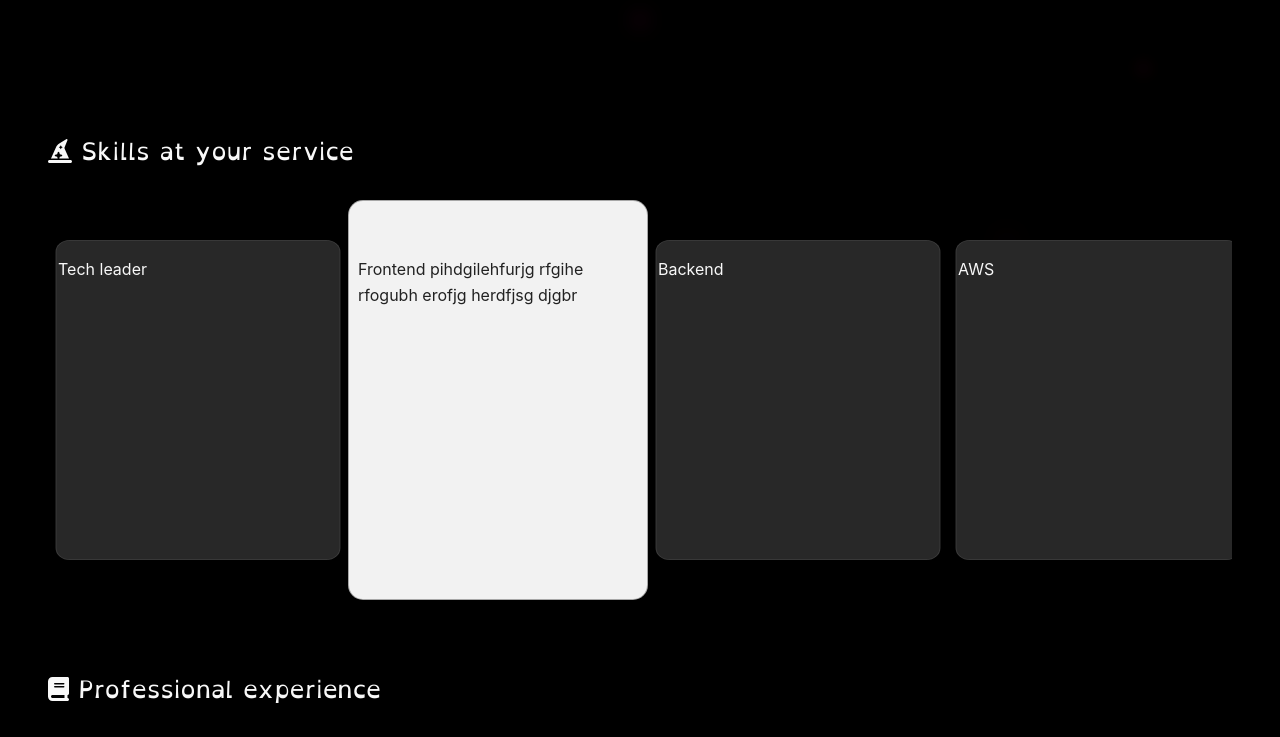
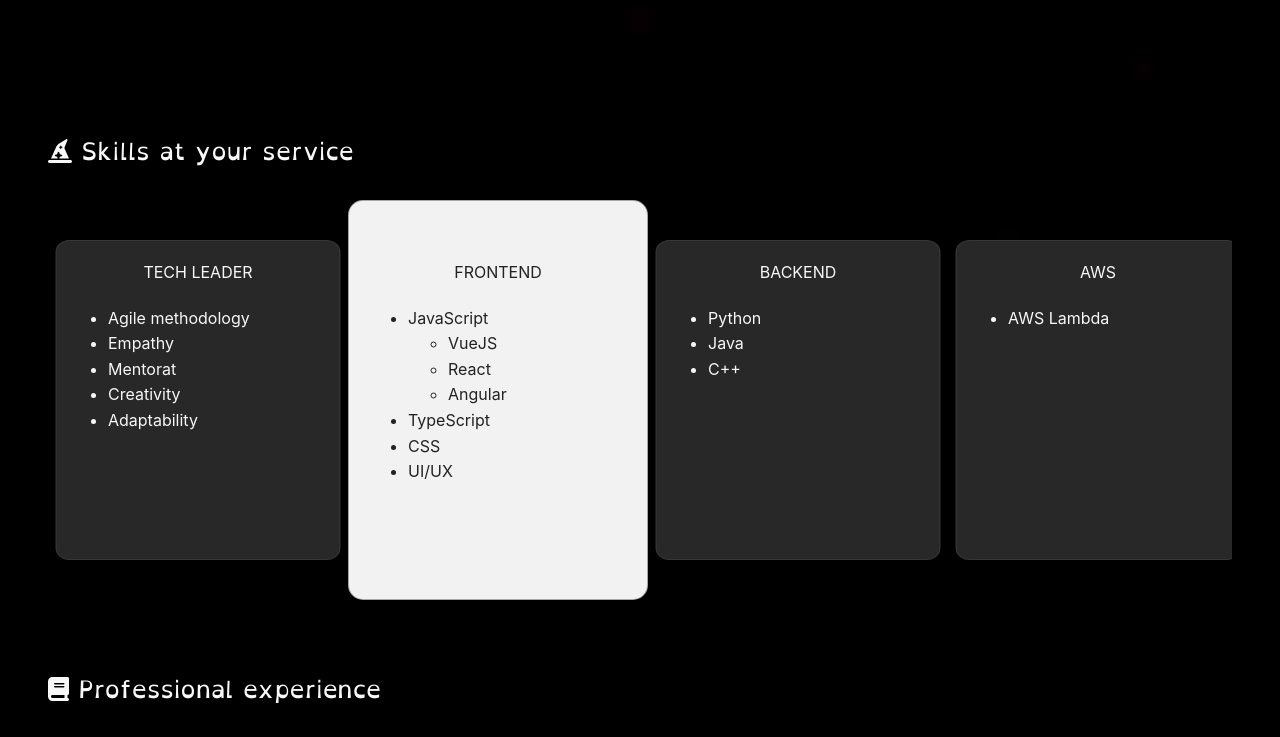
Before and after one commit to angele-henry-dev/LadyRaccoon, a Vue app: page / in a window 1280 px wide. Shown: the part 610-1347 px from the top of the page. Built offline with nearby package versions, Linux system fonts and the light colour scheme.

Commit message:
plop save

```diff
--- a/src/assets/models/skills.json
+++ b/src/assets/models/skills.json
@@ -35,7 +35,7 @@
     ]
   },
   {
-    "type": "Frontend pihdgilehfurjg rfgihe rfogubh erofjg herdfjsg djgbr",
+    "type": "Frontend",
     "skills": [
       {
         "title": "JavaScript",
--- a/src/components/CarouselCard.vue
+++ b/src/components/CarouselCard.vue
@@ -7,7 +7,15 @@ const props = defineProps(['item'])
   <div class="card-item">
     <div class="card-frame"></div>
     <div class="card-inner">
-      {{ props.item.type }}
+      <h3>{{ props.item.type }}</h3>
+      <ul>
+        <li v-for="(skill, index) in props.item.skills" :key="index">
+          {{ skill.title }}
+          <ul class="children">
+            <li v-for="(child, j) in skill.children" :key="j">{{ child.title }}</li>
+          </ul>
+        </li>
+      </ul>
     </div>
   </div>
 </template>
@@ -44,12 +52,8 @@ const props = defineProps(['item'])
   position: relative;
   height: 100%;
   width: 100%;
-  padding: 57px 10px;
-  display: -webkit-flex;
-  display: -ms-flexbox;
+  padding: 60px 20px;
   display: flex;
-  -webkit-flex-direction: column;
-  -ms-flex-direction: column;
   flex-direction: column;
   z-index: 10;
 }
@@ -62,4 +66,21 @@ const props = defineProps(['item'])
 .card-active .card-inner {
   color: var(--color-text-oposite);
 }
+
+.card-inner h3 {
+  text-transform: uppercase;
+  font-size: 1em;
+  text-align: center;
+  margin-bottom: 20px;
+}
+.card-inner ul.children {
+  height: 0;
+  opacity: 0;
+  transition: opacity 0.25s;
+}
+.card-active .card-inner ul.children {
+  height: fit-content;
+  opacity: 1;
+  transition: opacity 0.5s 0.25s;
+}
 </style>
```
